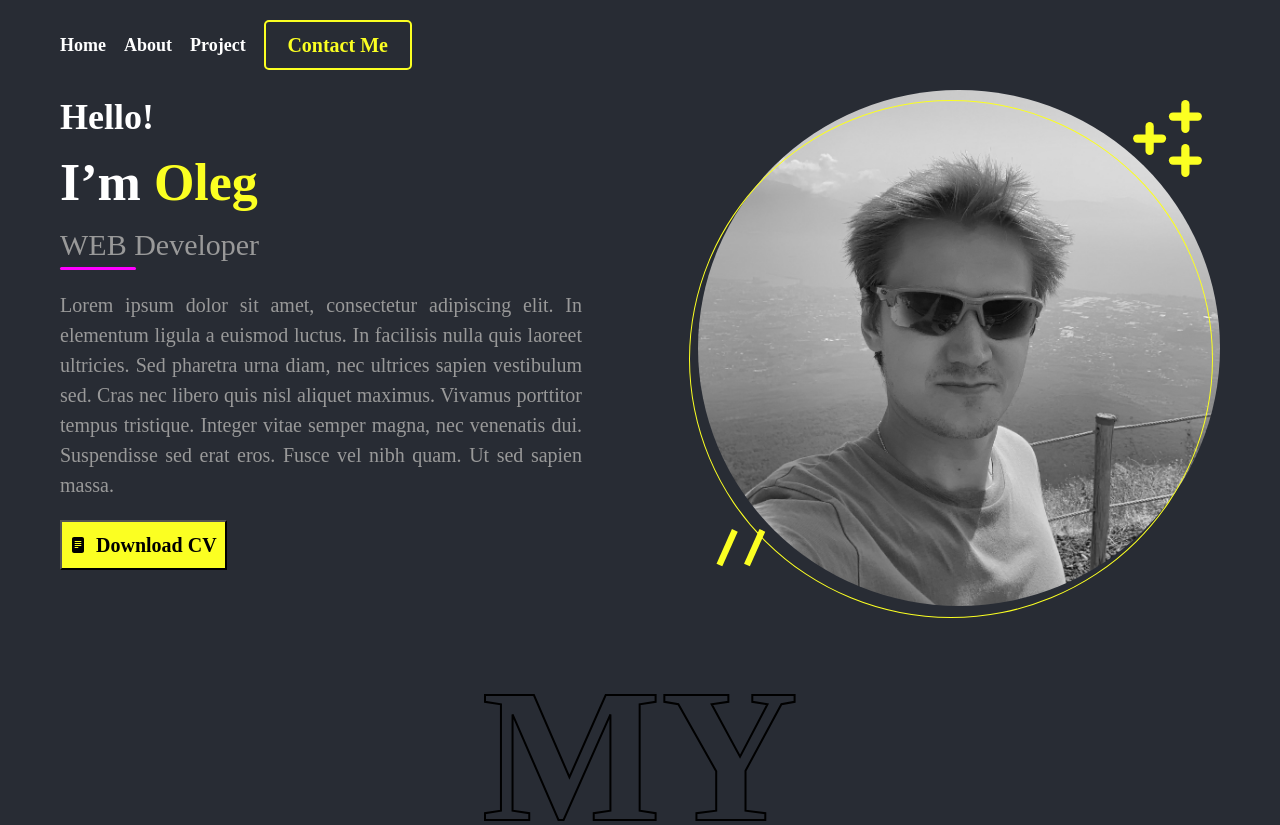
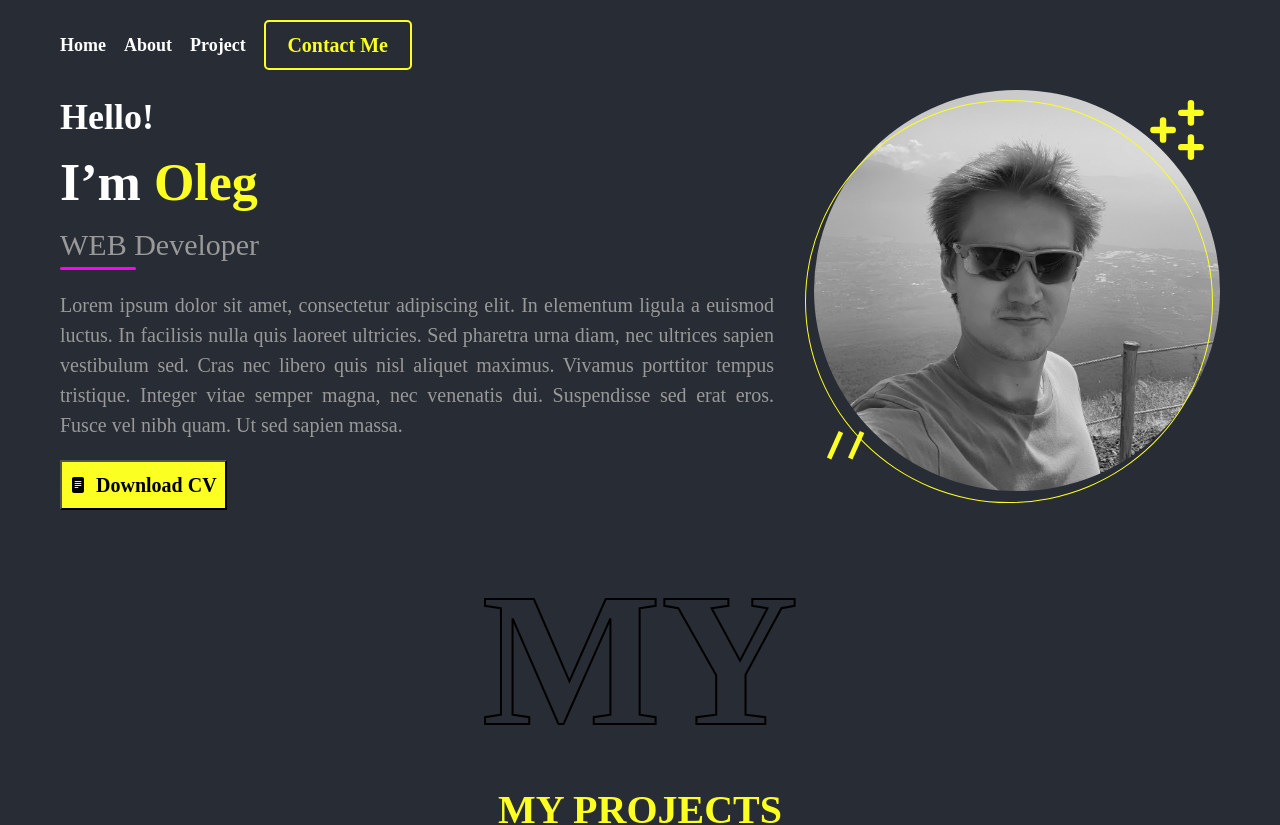
Before and after one commit to zTironz/tiron.dev, a React (Create React App) app: page / in a window 1280 px wide. Shown: the top 825 px of the page. Built offline with nearby package versions, Linux system fonts and the light colour scheme.

Commit message:
hero style changes

```diff
--- a/src/components/Hero.jsx
+++ b/src/components/Hero.jsx
@@ -5,6 +5,13 @@ const Hero = () => {
     return (
         <section className='hero'>
             <div className='hero__texts'>
+            <div className='hero__wrapper'>
+            <img className='hero__img' src={require('../images/test.jpeg')} alt="hero" />
+            <div className='hero__img-wrapper'></div>
+            <div className='hero__img-plus'></div>
+            <div className='hero__img-slash'></div>
+            </div>
+            <div>
             <h3 className='hero__text'>Hello!</h3>
             <h1 className='hero__title'>I’m <span className='hero__name'>Oleg</span></h1>
             <h3 className='hero__prof'>WEB Developer</h3>
@@ -12,14 +19,11 @@ const Hero = () => {
             <p className='hero__description'>
             Lorem ipsum dolor sit amet, consectetur adipiscing elit. In elementum ligula a euismod luctus. In facilisis nulla quis laoreet ultricies. Sed pharetra urna diam, nec ultrices sapien vestibulum sed. Cras nec libero quis nisl aliquet maximus. Vivamus porttitor tempus tristique. Integer vitae semper magna, nec venenatis dui. Suspendisse sed erat eros. Fusce vel nibh quam. Ut sed sapien massa.
             </p>
+            </div>
+
             <button className='hero__cv-button'><img src={CV} alt='cv' />Download CV</button>
             </div>
-            <div className='hero__wrapper'>
-            <img className='hero__img' src={require('../images/test.jpeg')} alt="hero" />
-            <div className='hero__img-wrapper'></div>
-            <div className='hero__img-plus'></div>
-            <div className='hero__img-slash'></div>
-            </div>
+
         </section>
     );
 };
--- a/src/components/css/hero.css
+++ b/src/components/css/hero.css
@@ -1,11 +1,12 @@
 .hero {
     display: flex;
-    justify-content: space-between;
+    /* justify-content: space-between; */
     margin-top: 20px;
+    flex-direction: column;
   }
 
   .hero__texts {
-    width: 45%;
+    /* width: 55%; */
   }
 
   .hero__text {
@@ -78,8 +79,11 @@
   .hero__wrapper {
     position: relative;
       display: flex;
-      width: 45%;
-      height: 45%;
+      width: 35%;
+      height: 35%;
+      float: right;
+    margin-left: 5vmin;
+    margin-bottom: 2vmin;
   }
 
   .hero__img {
```
